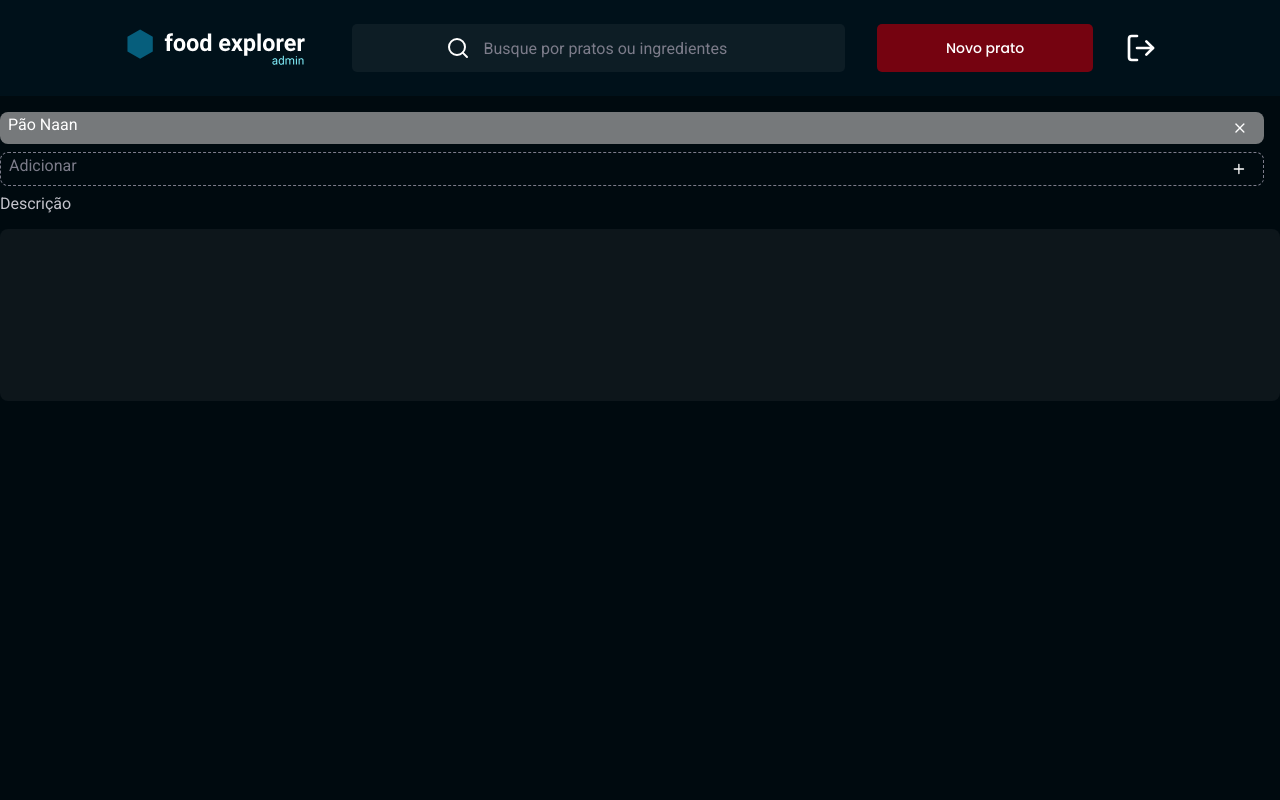
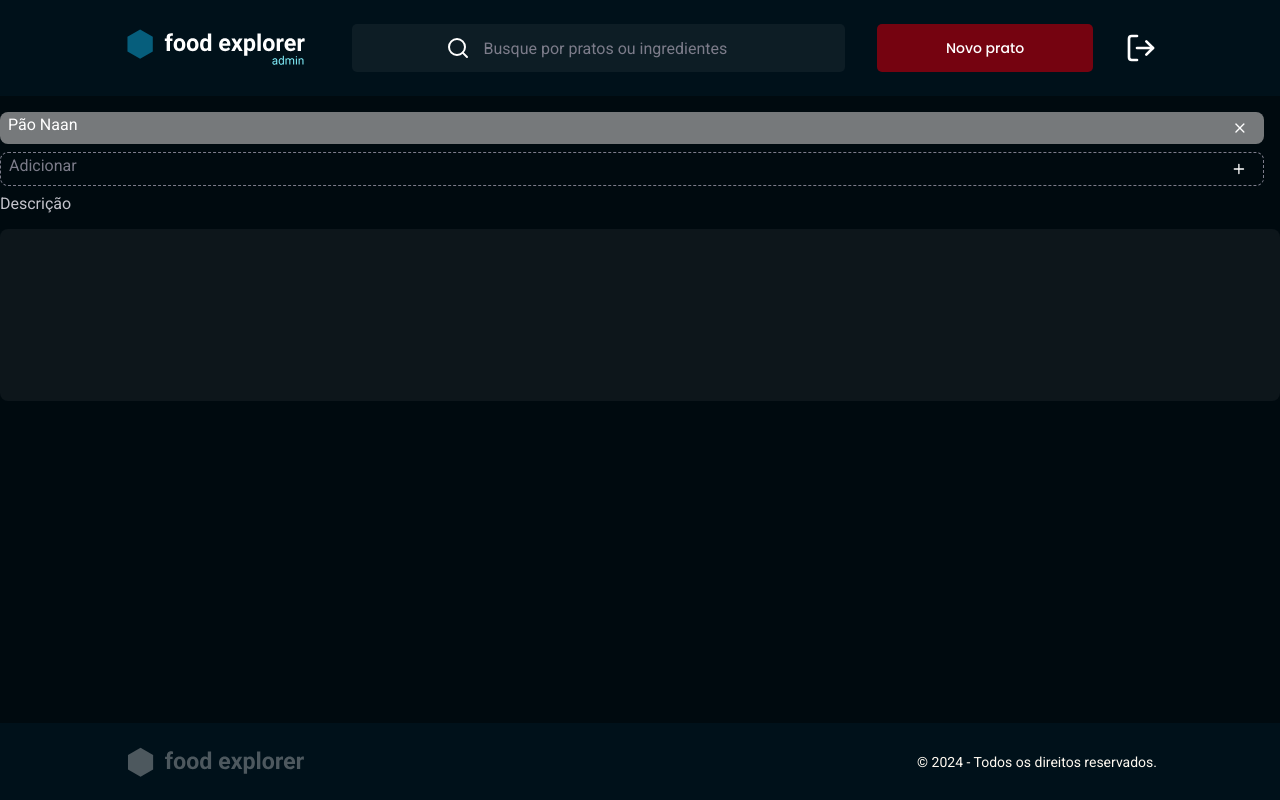
Before and after one commit to joao-sillva/food-explorer-frontend, a React (Vite) app: page / in a window 1280 px wide. Built offline with nearby package versions, Linux system fonts and the light colour scheme.

Commit message:
add component Footer

```diff
--- /dev/null
+++ b/src/components/Footer/index.jsx
@@ -0,0 +1,16 @@
+import { Container, Brand, Copyright } from './styles'
+import brand from '../../assets/footer-brand.svg'
+
+export function Footer() {
+  return (
+    <Container>
+      <Brand>
+        <img src={brand} alt='Brand Food Explorer' />
+      </Brand>
+
+      <Copyright>
+        © 2024 - Todos os direitos reservados.
+      </Copyright>
+    </Container>
+  )
+}
--- /dev/null
+++ b/src/components/Footer/styles.js
@@ -0,0 +1,32 @@
+import styled from 'styled-components'
+
+export const Container = styled.footer`
+  width: 100%;
+  height: 77px;
+  padding: 24px 123px;
+
+  display: flex;
+  justify-content: space-between;
+  position: absolute;
+  bottom: 0;
+  background: ${({ theme }) => theme.COLORS.BACKGROUND_300};
+`
+
+export const Brand = styled.div`
+  display: flex;
+  align-items: center;
+
+  > img {
+    width: 186px;
+    height: 30px;
+  }
+`
+
+export const Copyright = styled.span`
+  display: flex;
+  align-items: center;
+
+  font-size: 14px;
+  line-height: 16px;
+  color: ${({ theme }) => theme.COLORS.LIGHT_WHITE};
+`
--- a/src/pages/New/index.jsx
+++ b/src/pages/New/index.jsx
@@ -3,6 +3,7 @@
 import { Textarea } from '../../components/Textarea'
 import { Section } from '../../components/Section'
 import { FoodItem } from '../../components/FoodItem'
+import { Footer } from '../../components/Footer'
 
 export function New() {
   return (
@@ -17,6 +18,8 @@
       <Section title='Descrição'>
         <Textarea placeholder='Fale brevemente sobre o prato, seus ingredientes e composição' />
       </Section>
+
+      <Footer />
     </Container>
   )
 }
```
Also changed, not shown: src/assets/footer-brand.svg (added).
